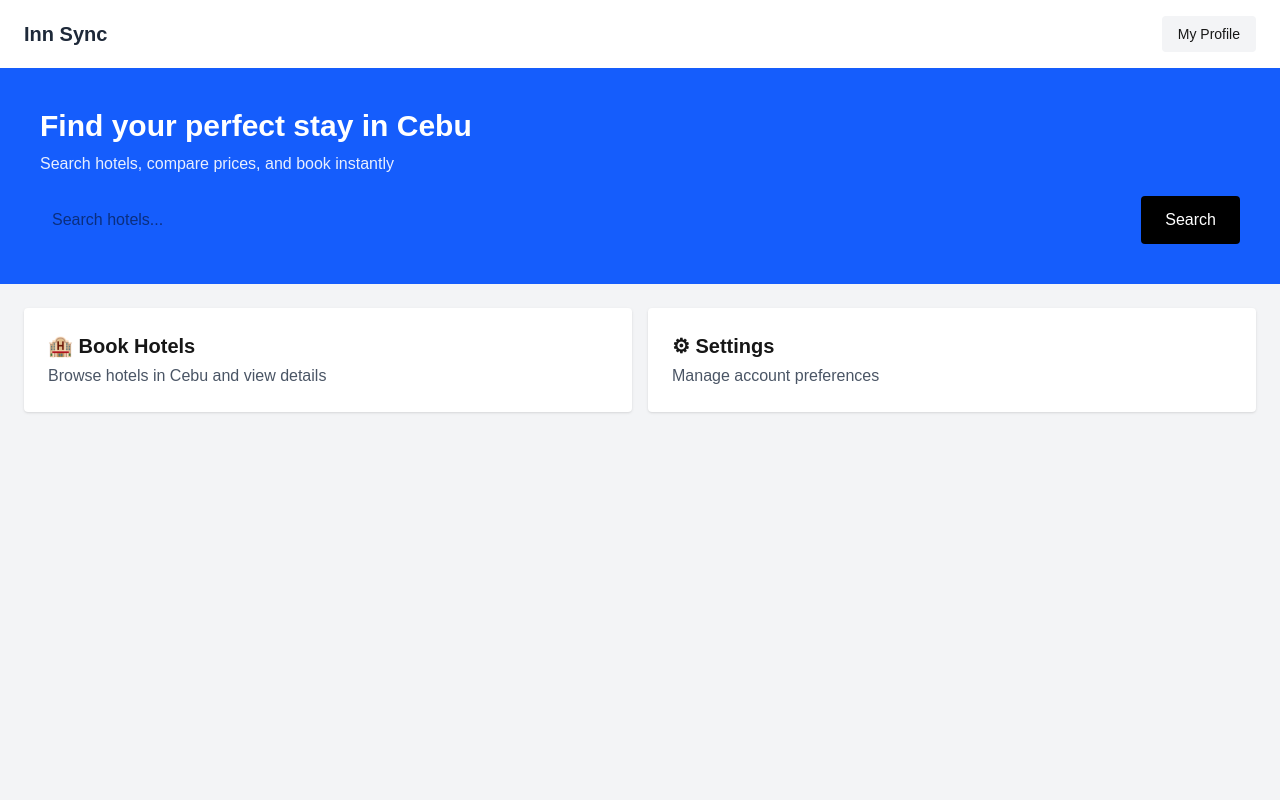
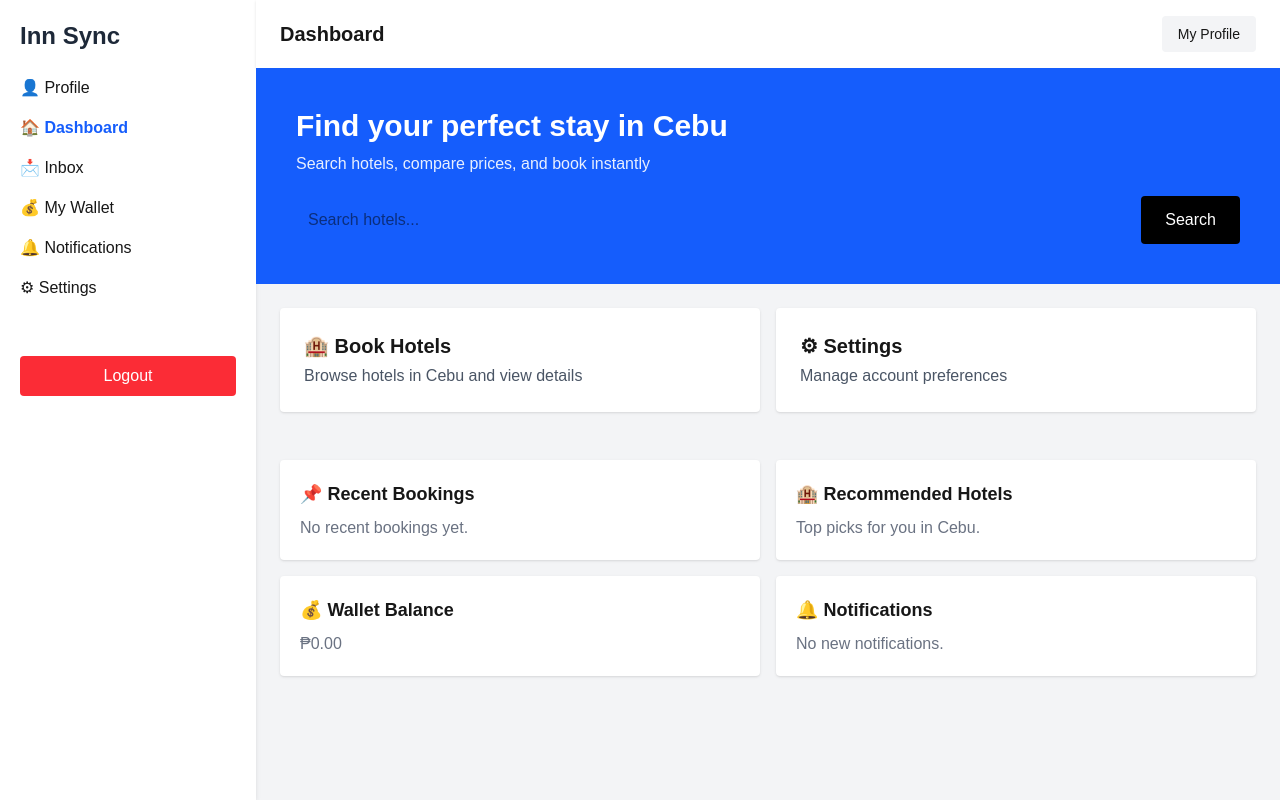
Before and after one commit to raffybonilla/InnSync, a Next.js app: page /user/dashboard in a window 1280 px wide. Built offline with nearby package versions, Linux system fonts and the light colour scheme; no server answers.

Commit message:
feat(inbox): add chat UI + new chat modal (Godinez)

```diff
--- a/src/app/auth/user/page.tsx
+++ b/src/app/auth/user/page.tsx
@@ -3,7 +3,7 @@
 import { useState } from "react";
 import { useRouter } from "next/navigation";
 import Link from "next/link";
-import { createSupabaseClient } from "@/lib/supabaseClient";
+import { supabase } from "@/lib/supabaseClient";
 
 export default function UserLogin() {
   const router = useRouter();
@@ -11,7 +11,6 @@ export default function UserLogin() {
   const [isLogin, setIsLogin] = useState(true);
   const [loading, setLoading] = useState(false);
   const [error, setError] = useState("");
-  const [rememberMe, setRememberMe] = useState(false);
 
   const [formData, setFormData] = useState({
     username: "",
@@ -37,8 +36,6 @@ export default function UserLogin() {
     setError("");
 
     try {
-      const supabase = createSupabaseClient();
-
       if (isLogin) {
         if (!formData.email || !formData.password) {
           setError("Email and password are required.");
@@ -101,9 +98,7 @@ export default function UserLogin() {
         }
 
         if (data.user) {
-          alert(
-            "Registration successful. Please check your email to confirm."
-          );
+          alert("Registration successful. Please check your email to confirm.");
 
           setFormData({
             username: "",
@@ -115,8 +110,8 @@ export default function UserLogin() {
           setIsLogin(true);
         }
       }
-    } catch (err) {
-      setError("An error occurred. Please try again.");
+    } catch (err: any) {
+      setError(err?.message || "An error occurred. Please try again.");
     }
 
     setLoading(false);
@@ -124,6 +119,7 @@ export default function UserLogin() {
 
   return (
     <div className="min-h-screen bg-gray-100 flex items-center justify-center p-4">
+
       <div className="flex w-full max-w-6xl bg-white rounded-lg shadow-lg overflow-hidden">
 
         {/* LEFT SIDE */}
@@ -195,12 +191,9 @@ export default function UserLogin() {
               disabled={loading}
               className="w-full bg-black text-white py-2 rounded"
             >
-              {loading
-                ? "Loading..."
-                : isLogin
-                ? "Sign In"
-                : "Register"}
+              {loading ? "Loading..." : isLogin ? "Sign In" : "Register"}
             </button>
+
           </form>
 
           <button
@@ -209,6 +202,7 @@ export default function UserLogin() {
           >
             {isLogin ? "Create account" : "Back to login"}
           </button>
+
         </div>
 
         {/* RIGHT SIDE */}
@@ -223,6 +217,7 @@ export default function UserLogin() {
         </div>
 
       </div>
+
     </div>
   );
 }
--- a/src/app/user/dashboard/page.tsx
+++ b/src/app/user/dashboard/page.tsx
@@ -1,29 +1,79 @@
 "use client";
 
+import { useState } from "react";
 import Link from "next/link";
+import { useRouter } from "next/navigation";
+import { supabase } from "@/lib/supabaseClient";
 
 export default function UserDashboard() {
+  const router = useRouter();
+  const [showLogout, setShowLogout] = useState(false);
+
+  const handleLogout = async () => {
+    await supabase.auth.signOut();
+    router.push("/");
+  };
+
   return (
-    <div className="min-h-screen bg-gray-100">
+    <div className="min-h-screen flex bg-gray-100">
+
+      {/* ================= SIDEBAR ================= */}
+      <div className="w-64 bg-white shadow-md p-5 space-y-4">
+
+        <h1 className="text-2xl font-bold text-gray-800 mb-6">
+          Inn Sync
+        </h1>
+
+        <Link href="/user/profile" className="block hover:text-blue-600">
+          👤 Profile
+        </Link>
+
+        <div className="font-semibold text-blue-600">
+          🏠 Dashboard
+        </div>
+
+        <Link href="/user/inbox" className="block hover:text-blue-600">
+          📩 Inbox
+        </Link>
+
+        <Link href="/user/wallet" className="block hover:text-blue-600">
+          💰 My Wallet
+        </Link>
+
+        <Link href="/user/notifications" className="block hover:text-blue-600">
+          🔔 Notifications
+        </Link>
+
+        <Link href="/user/settings" className="block hover:text-blue-600">
+          ⚙ Settings
+        </Link>
+
+        {/* logout */}
+        <button
+          onClick={() => setShowLogout(true)}
+          className="mt-10 bg-red-500 text-white w-full py-2 rounded hover:bg-red-600"
+        >
+          Logout
+        </button>
+
+      </div>
+
+      {/* ================= MAIN CONTENT ================= */}
+      <div className="flex-1">
 
         {/* HEADER */}
         <div className="bg-white shadow px-6 py-4 flex justify-between items-center">
+          <h2 className="text-xl font-bold">Dashboard</h2>
 
-        <h1 className="text-xl font-bold text-gray-800">
-          Inn Sync
-        </h1>
-
-        {/* ONLY BUTTON TO PROFILE */}
           <Link
             href="/user/profile"
             className="bg-gray-100 px-4 py-2 rounded hover:bg-gray-200 text-sm font-medium"
           >
             My Profile
           </Link>
-
         </div>
 
-      {/* HERO SECTION */}
+        {/* HERO */}
         <div className="bg-blue-600 text-white p-10">
           <h2 className="text-3xl font-bold">
             Find your perfect stay in Cebu
@@ -69,6 +119,75 @@ export default function UserDashboard() {
 
         </div>
 
+        {/* ================= EXTRA SECTIONS ================= */}
+
+        <div className="p-6 grid md:grid-cols-2 gap-4">
+
+          {/* Recent Bookings */}
+          <div className="bg-white p-5 rounded shadow">
+            <h3 className="font-bold text-lg mb-2">📌 Recent Bookings</h3>
+            <p className="text-gray-500">No recent bookings yet.</p>
+          </div>
+
+          {/* Recommended Hotels */}
+          <div className="bg-white p-5 rounded shadow">
+            <h3 className="font-bold text-lg mb-2">🏨 Recommended Hotels</h3>
+            <p className="text-gray-500">Top picks for you in Cebu.</p>
+          </div>
+
+          {/* Wallet */}
+          <div className="bg-white p-5 rounded shadow">
+            <h3 className="font-bold text-lg mb-2">💰 Wallet Balance</h3>
+            <p className="text-gray-500">₱0.00</p>
+          </div>
+
+          {/* Notifications */}
+          <div className="bg-white p-5 rounded shadow">
+            <h3 className="font-bold text-lg mb-2">🔔 Notifications</h3>
+            <p className="text-gray-500">No new notifications.</p>
+          </div>
+
+        </div>
+
+      </div>
+
+      {/* ================= LOGOUT MODAL ================= */}
+      {showLogout && (
+        <div className="fixed inset-0 bg-black/40 flex items-center justify-center z-50">
+
+          <div className="bg-white w-[90%] max-w-md rounded-2xl shadow-xl p-6 text-center">
+
+            <h2 className="text-xl font-semibold">
+              Log out of Inn Sync?
+            </h2>
+
+            <p className="text-gray-500 mt-2">
+              You will need to sign in again.
+            </p>
+
+            <div className="flex gap-3 mt-6">
+
+              <button
+                onClick={() => setShowLogout(false)}
+                className="flex-1 bg-gray-100 py-2 rounded"
+              >
+                Cancel
+              </button>
+
+              <button
+                onClick={handleLogout}
+                className="flex-1 bg-red-500 text-white py-2 rounded"
+              >
+                Logout
+              </button>
+
+            </div>
+
+          </div>
+
+        </div>
+      )}
+
     </div>
   );
 }
--- /dev/null
+++ b/src/app/user/inbox/page.tsx
@@ -0,0 +1,148 @@
+"use client";
+
+import { useState } from "react";
+
+export default function InboxPage() {
+  const [selectedChat, setSelectedChat] = useState<number | null>(null);
+  const [showNewChat, setShowNewChat] = useState(false);
+
+  const chats = [
+    {
+      id: 1,
+      name: "Hotel Cebu Grand",
+      message: "Your room is ready for check-in.",
+      time: "2 mins ago",
+    },
+    {
+      id: 2,
+      name: "Shangri-La Cebu Staff",
+      message: "Do you need airport pickup?",
+      time: "1 hour ago",
+    },
+    {
+      id: 3,
+      name: "Radisson Blu",
+      message: "Your booking has been confirmed.",
+      time: "Yesterday",
+    },
+  ];
+
+  return (
+    <div className="min-h-screen bg-gray-100 flex">
+
+      {/* LEFT CHAT LIST */}
+      <div className="w-1/3 bg-white border-r p-4">
+
+        {/* 🔥 TOP HEADER + NEW CHAT */}
+        <div className="flex justify-between items-center mb-4">
+
+          <h1 className="text-xl font-bold">Inbox</h1>
+
+          <button
+            onClick={() => setShowNewChat(true)}
+            className="bg-blue-600 text-white px-3 py-1 rounded text-sm hover:bg-blue-700"
+          >
+            + New Chat
+          </button>
+
+        </div>
+
+        {/* CHAT LIST */}
+        {chats.map((chat) => (
+          <div
+            key={chat.id}
+            onClick={() => setSelectedChat(chat.id)}
+            className="p-3 border-b hover:bg-gray-100 cursor-pointer"
+          >
+            <p className="font-semibold">{chat.name}</p>
+            <p className="text-sm text-gray-500">{chat.message}</p>
+            <p className="text-xs text-gray-400">{chat.time}</p>
+          </div>
+        ))}
+
+      </div>
+
+      {/* RIGHT CHAT VIEW */}
+      <div className="flex-1 p-6">
+
+        {!selectedChat ? (
+          <p className="text-gray-500">
+            Select a conversation to view messages
+          </p>
+        ) : (
+          <div className="bg-white p-5 rounded shadow">
+
+            <h2 className="text-lg font-bold mb-2">
+              Chat opened
+            </h2>
+
+            <div className="space-y-3 mt-4">
+
+              <div className="bg-gray-100 p-3 rounded">
+                Hello! Your booking is confirmed.
+              </div>
+
+              <div className="bg-blue-100 p-3 rounded ml-auto w-fit">
+                Thank you!
+              </div>
+
+            </div>
+
+            <div className="mt-4 flex gap-2">
+              <input
+                placeholder="Type a message..."
+                className="w-full border p-2 rounded"
+              />
+              <button className="bg-black text-white px-4 rounded">
+                Send
+              </button>
+            </div>
+
+          </div>
+        )}
+
+      </div>
+
+      {/* 🔥 NEW CHAT MODAL */}
+      {showNewChat && (
+        <div className="fixed inset-0 bg-black/40 flex items-center justify-center">
+
+          <div className="bg-white w-[90%] max-w-md p-6 rounded shadow">
+
+            <h2 className="text-lg font-bold mb-3">
+              Start New Chat
+            </h2>
+
+            <input
+              placeholder="Hotel name..."
+              className="w-full border p-2 rounded mb-3"
+            />
+
+            <textarea
+              placeholder="Your message..."
+              className="w-full border p-2 rounded mb-3"
+            />
+
+            <div className="flex gap-2">
+
+              <button
+                onClick={() => setShowNewChat(false)}
+                className="flex-1 bg-gray-200 py-2 rounded"
+              >
+                Cancel
+              </button>
+
+              <button className="flex-1 bg-blue-600 text-white py-2 rounded">
+                Send
+              </button>
+
+            </div>
+
+          </div>
+
+        </div>
+      )}
+
+    </div>
+  );
+}
--- a/src/lib/supabaseClient.ts
+++ b/src/lib/supabaseClient.ts
@@ -1,12 +1,6 @@
-import { createClient, SupabaseClient } from '@supabase/supabase-js';
+import { createClient } from "@supabase/supabase-js";
 
-const supabaseUrl = process.env.NEXT_PUBLIC_SUPABASE_URL || '';
-const supabaseAnonKey = process.env.NEXT_PUBLIC_SUPABASE_ANON_KEY || '';
-
-export function createSupabaseClient(): SupabaseClient {
-  if (!supabaseUrl || !supabaseAnonKey) {
-    throw new Error('Missing Supabase environment variables. Please set NEXT_PUBLIC_SUPABASE_URL and NEXT_PUBLIC_SUPABASE_ANON_KEY.');
-  }
-
-  return createClient(supabaseUrl, supabaseAnonKey);
-}
+export const supabase = createClient(
+  process.env.NEXT_PUBLIC_SUPABASE_URL!,
+  process.env.NEXT_PUBLIC_SUPABASE_ANON_KEY!
+);
```
Lines whose indentation alone changed are shown as unchanged.
